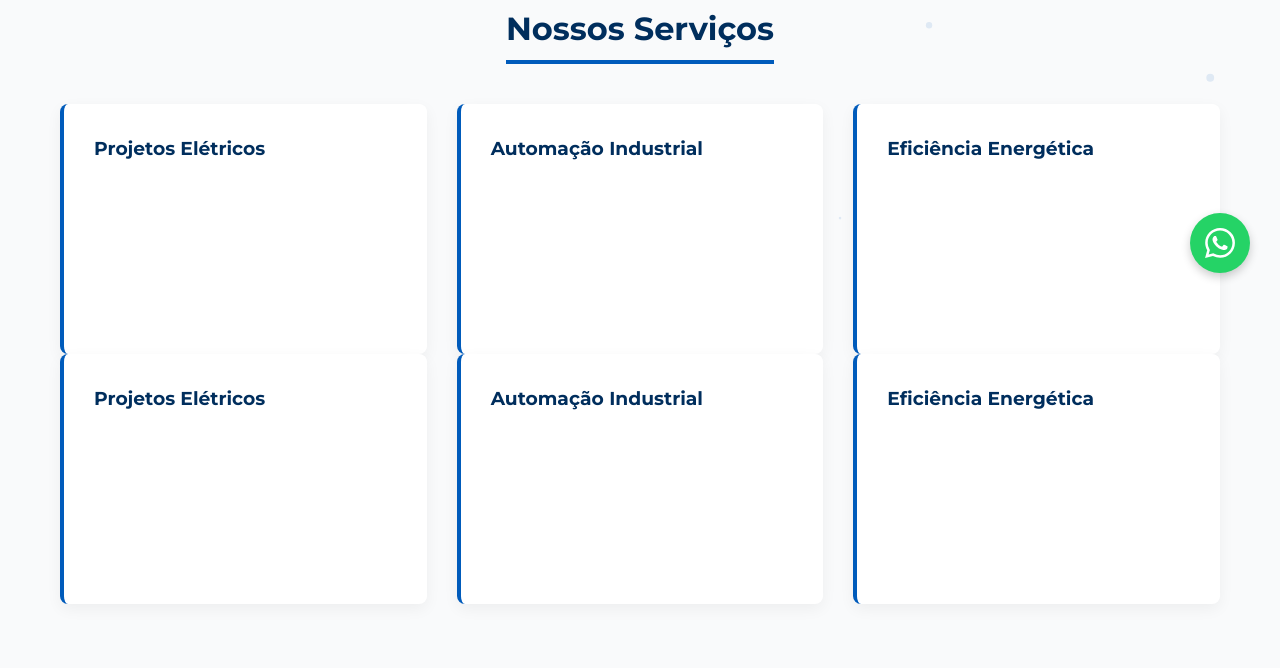
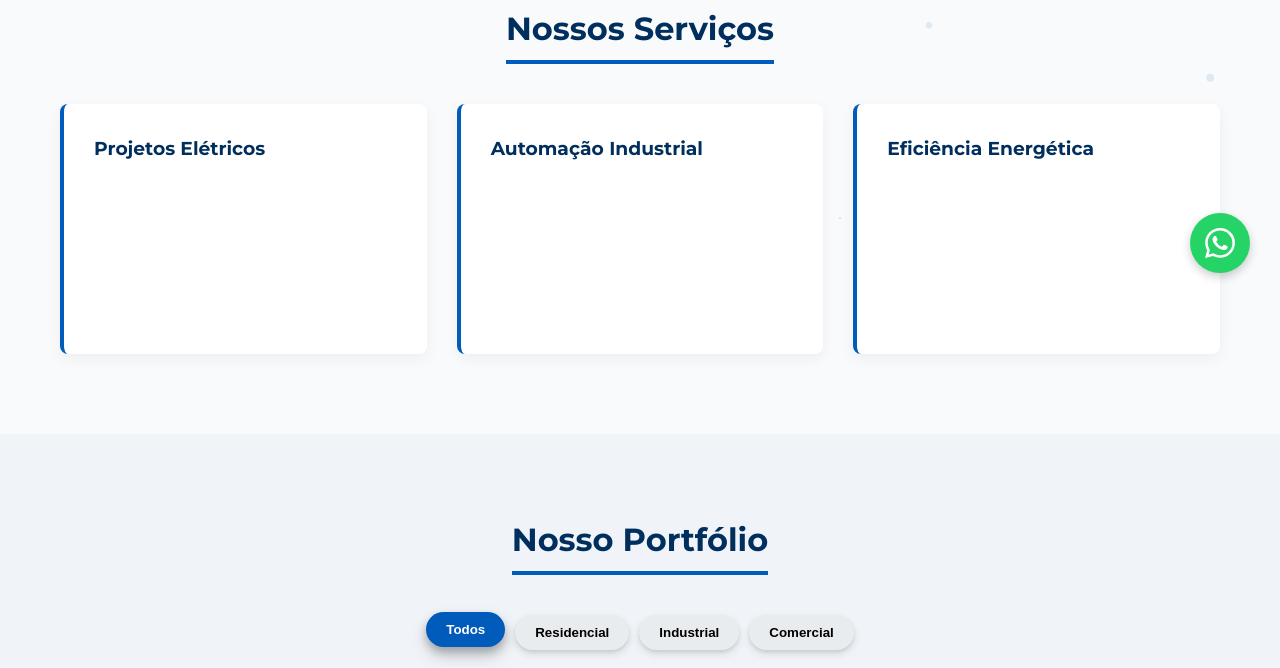
Before and after one commit to Engenhan/Engenhan.github.io, a plain HTML site: page index.html in a window 1280 px wide. Shown: the part 497-1165 px from the top of the page. Drawn offline with Linux system fonts and the light colour scheme.

Commit message:
Update index.html

```diff
--- a/index.html
+++ b/index.html
@@ -160,6 +160,7 @@ gap: 30px;
 padding: 30px;
 border-radius: 8px;
 box-shadow: 0 5px 15px rgba(0,0,0,0.05);
+      transition: all 0.3s;
       transition: transform 0.6s;
       transform-style: preserve-3d;
       position: relative;
@@ -169,6 +170,8 @@ gap: 30px;
 }
 
 .service-card:hover {
+      transform: translateY(-10px);
+      box-shadow: 0 15px 30px rgba(0,0,0,0.1);
       transform: rotateY(180deg);
     }
 
@@ -191,69 +194,8 @@ gap: 30px;
       right: 30px;
       transform: rotateY(180deg);
 }
-   .service-card {
-  background: white;
-  padding: 30px;
-  border-radius: 8px;
-  box-shadow: 0 5px 15px rgba(0,0,0,0.05);
-  transition: transform 0.6s;
-  transform-style: preserve-3d;
-  position: relative;
-  height: 250px;
-  cursor: pointer;
-  border-left: 4px solid #005bbb;
-}
 
-/* Frente do card (conteúdo principal) */
-.service-card-front, .service-card-back {
-  position: absolute;
-  width: 100%;
-  height: 100%;
-  top: 0;
-  left: 0;
-  padding: 30px;
-  backface-visibility: hidden;
-  -webkit-backface-visibility: hidden; /* Para Safari */
-}
-
-.service-card-front {
-  transform: rotateY(0deg);
-  z-index: 2;
-}
-
-/* Verso do card (conteúdo que aparece no hover) */
-.service-card-back {
-  transform: rotateY(180deg);
-  display: flex;
-  align-items: center;
-}
-
-.service-card:hover {
-  transform: rotateY(180deg);
-}
-
-/* Ajuste para mobile */
-@media (max-width: 768px) {
-  .service-card {
-    height: auto;
-    transform-style: flat;
-  }
-
-  .service-card-front, .service-card-back {
-    position: relative;
-    transform: none !important;
-    padding: 20px;
-  }
-
-  .service-card-back {
-    display: none; /* Opcional: esconde o verso em mobile */
-  }
-
-  .service-card:hover {
-    transform: none !important;
-  }
-}
-
+    /* Seção Portfólio - NOVO ESTILO */
     /* Seção Portfólio */
 #portfolio {
 padding: 80px 0;
@@ -553,36 +495,10 @@ margin-top: 15px;
 <p>Diagnósticos e soluções personalizadas para redução de consumo energético e otimização de sistemas.</p>
 </div>
 </div>
-    <div class="services-grid">
-  <div class="service-card">
-    <div class="service-card-front">
-      <h3>Projetos Elétricos</h3>
-    </div>
-    <div class="service-card-back">
-      <p>Desenvolvimento completo de projetos elétricos residenciais, comerciais e industriais, atendendo às normas técnicas.</p>
-    </div>
-  </div>
-
-  <div class="service-card">
-    <div class="service-card-front">
-      <h3>Automação Industrial</h3>
-    </div>
-    <div class="service-card-back">
-      <p>Sistemas de controle e monitoramento para aumento de produtividade e redução de custos operacionais.</p>
-    </div>
-  </div>
-
-  <div class="service-card">
-    <div class="service-card-front">
-      <h3>Eficiência Energética</h3>
-    </div>
-    <div class="service-card-back">
-      <p>Diagnósticos e soluções personalizadas para redução de consumo energético e otimização de sistemas.</p>
-</div>
-  </div>
 </div>
 </section>
 
+  <!-- Portfólio - Nova Versão -->
   <!-- Portfólio -->
 <section id="portfolio">
 <div class="container">
@@ -706,11 +622,24 @@ margin-top: 15px;
 // Filtro de Projetos
 document.querySelectorAll('.filter-btn').forEach(btn => {
 btn.addEventListener('click', () => {
+        // Remove active de todos os botões
+        document.querySelectorAll('.filter-btn').forEach(b => {
+          b.classList.remove('active');
+        });
+
+        // Adiciona active no clicado
         document.querySelectorAll('.filter-btn').forEach(b => b.classList.remove('active'));
 btn.classList.add('active');
 
 const filter = btn.dataset.filter;
+
+        // Filtra os projetos
 document.querySelectorAll('.project-item').forEach(item => {
+          if (filter === 'all' || item.dataset.category === filter) {
+            item.style.display = 'block';
+          } else {
+            item.style.display = 'none';
+          }
           item.style.display = (filter === 'all' || item.dataset.category === filter) ? 'block' : 'none';
 });
 });
```
Lines whose indentation alone changed are shown as unchanged.
